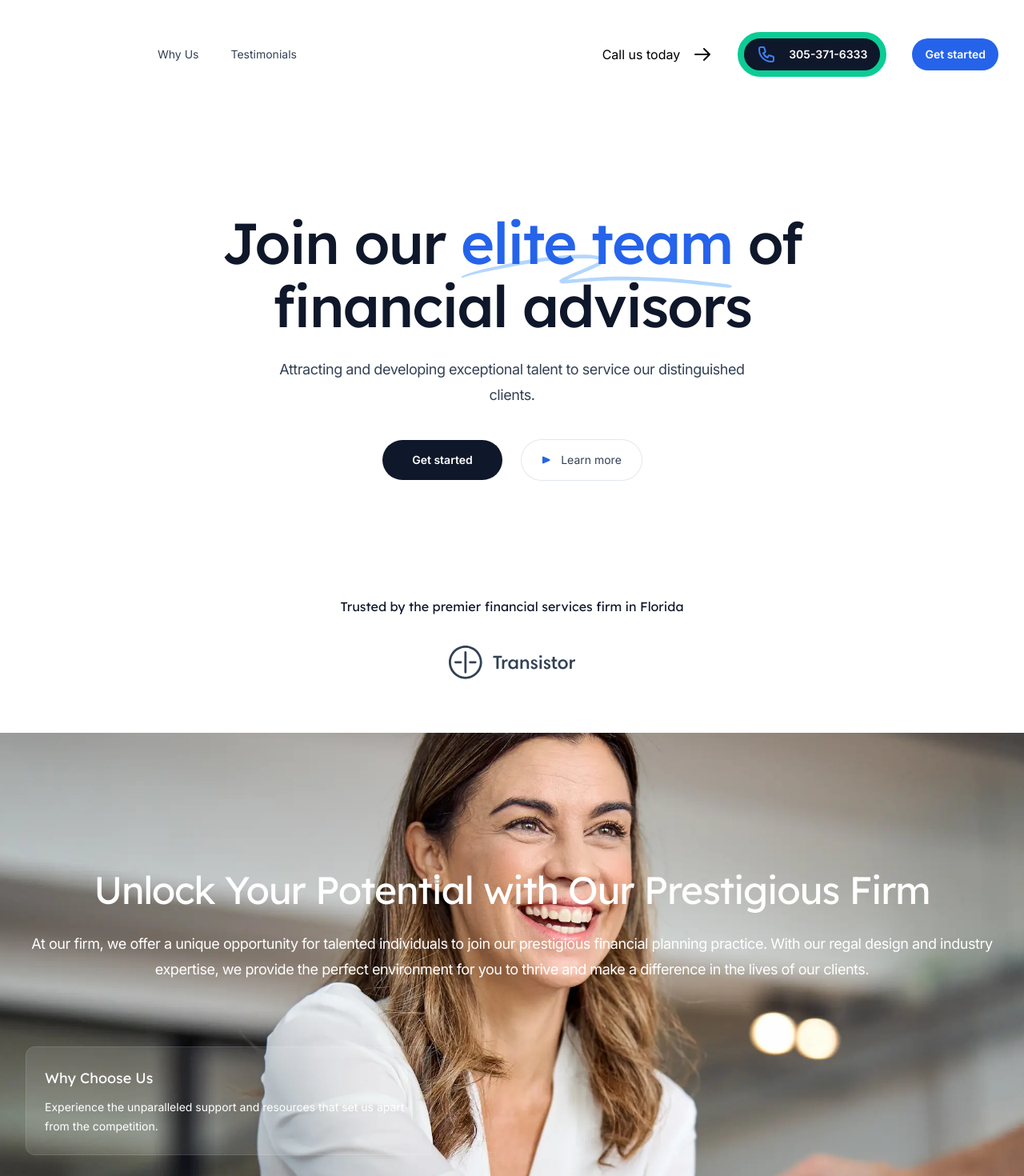
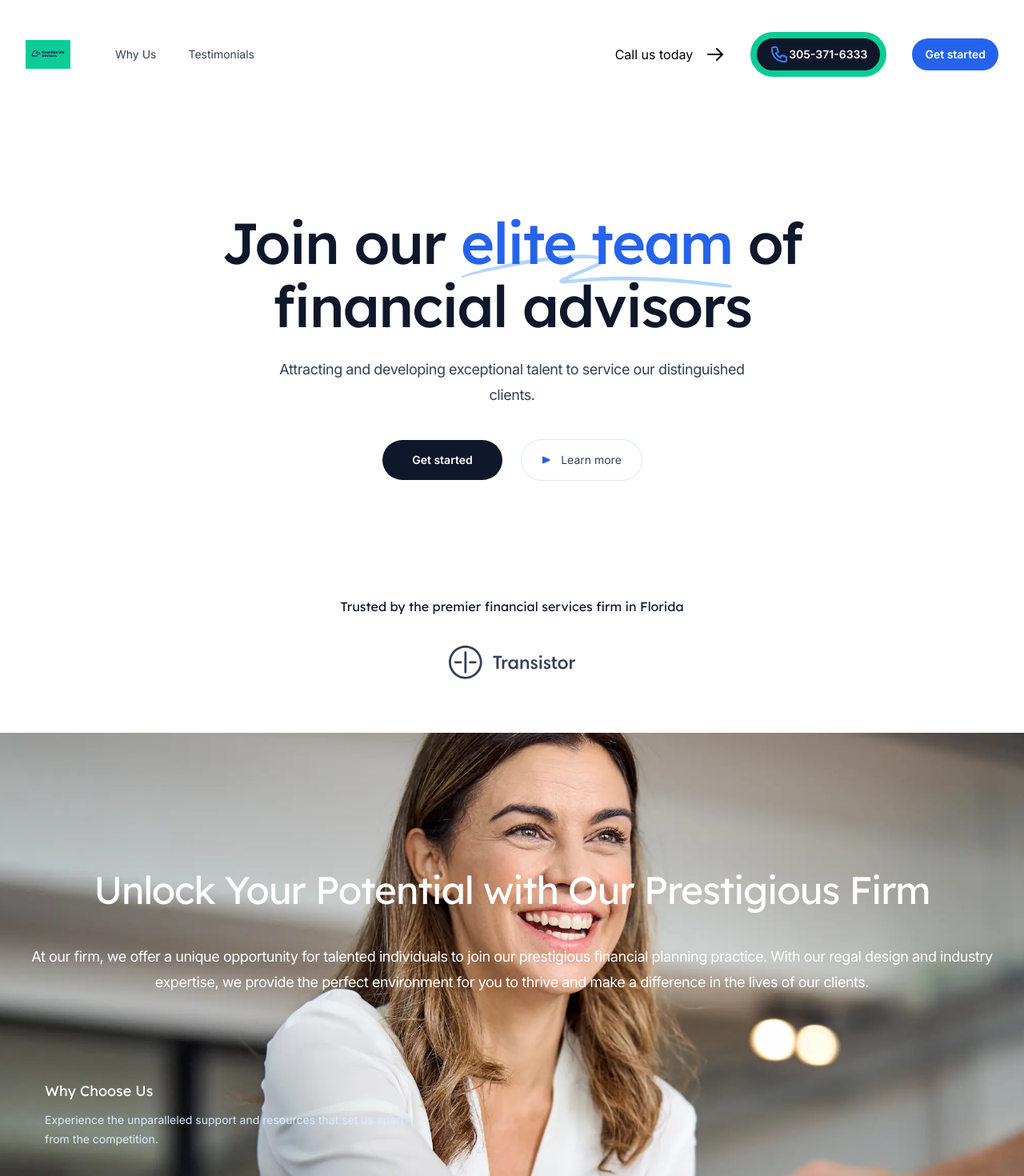
Before and after one commit to mpichardo305/gladvisors-v0, a Next.js app: page / in a window 1280 px wide. Shown: the top 1470 px of the page at 80% size. Built offline with nearby package versions, Linux system fonts and the light colour scheme.

Commit message:
couple fixes

```diff
--- a/src/components/Footer.jsx
+++ b/src/components/Footer.jsx
@@ -9,7 +9,7 @@ export function Footer() {
     <footer className="bg-slate-50">
       <Container>
         <div className="py-16">
-          <Logo className="mx-auto h-10 w-auto" />
+          {/* <Logo className="mx-auto h-10 w-auto" /> */}
           <nav className="mt-10 text-sm" aria-label="quick links">
             <div className="-my-1 flex justify-center gap-x-6">
               <NavLink href="#features">Why Us</NavLink>
@@ -18,14 +18,13 @@ export function Footer() {
           </nav>
         </div>
         <div className="flex flex-col items-center border-t border-slate-400/10 py-10 sm:flex-row-reverse sm:justify-between">
-          <div className="flex gap-x-6">
-          </div>
+          <div className="flex gap-x-6"></div>
           <p className="mt-6 text-sm text-slate-500 sm:mt-0">
             <NavLink href="#disclosure">Important Disclosure</NavLink>
           </p>
           <p className="mt-6 text-sm text-slate-500 sm:mt-0">
-            Copyright &copy; {new Date().getFullYear()} Guardian Life Advisors. All rights
-            reserved.
+            Copyright &copy; {new Date().getFullYear()} Guardian Life Advisors.
+            All rights reserved.
           </p>
         </div>
       </Container>
--- a/src/components/Header.jsx
+++ b/src/components/Header.jsx
@@ -112,8 +112,7 @@ export function Header() {
               />
             </div>
             <Button
-              className="border-8"
-              // Change backgroundColor based on state
+              className="border-8 hover:bg-white hover:text-black "
               style={{
                 backgroundColor: ({ isActive }) =>
                   isActive ? 'black' : '#0ccc94',
@@ -124,9 +123,9 @@ export function Header() {
               }}
               href="tel:3053716333"
             >
-              <div className="flex items-center gap-x-2 md:gap-x-4">
+              <div className="gap-x-2md:gap-x-4 flex items-center">
                 <PhoneIcon
-                  className="h-6 w-6 text-blue-500"
+                  className="h-6 w-6 text-blue-500 "
                   href="tel:3053716333"
                 />
                 305-371-6333
--- a/src/components/Logo.jsx
+++ b/src/components/Logo.jsx
@@ -3,8 +3,8 @@ import Image from 'next/image'
 
 export function Logo(props) {
   return (
-    <svg aria-hidden="true" viewBox="0 0 109 40" {...props}>
-      <Image src={EagleLogo} alt={'Logo'} width={56} height={56} unoptimized />
-    </svg>
+    // <svg aria-hidden="true" viewBox="0 0 109 40" {...props}>
+    <Image src={EagleLogo} alt={'Logo'} width={56} height={56} unoptimized />
+    // </svg>
   )
 }
--- a/src/components/PrimaryFeatures.jsx
+++ b/src/components/PrimaryFeatures.jsx
@@ -48,7 +48,7 @@ export function PrimaryFeatures() {
     <section
       id="features"
       aria-label="Features for running your books"
-      className="relative overflow-hidden bg-white-600 pb-28 pt-20 sm:py-32"
+      className="bg-white-600 relative overflow-hidden pb-28 pt-20 sm:py-32"
     >
       <Image
         className="absolute left-1/2 top-1/2 max-w-none translate-x-[-44%] translate-y-[-42%]"
@@ -59,11 +59,11 @@ export function PrimaryFeatures() {
         unoptimized
       />
       <Container className="relative">
-        <div className="max-w-2xl md:mx-auto md:text-center xl:max-w-none mt-10">
+        <div className="mt-10 max-w-2xl md:mx-auto md:text-center xl:max-w-none">
           <h2 className="font-display text-3xl tracking-tight text-white sm:text-4xl md:text-5xl">
             Unlock Your Potential with Our Prestigious Firm
           </h2>
-          <p className="mt-6 text-lg tracking-tight text-white mt-10">
+          <p className="mt-10 text-lg tracking-tight text-white">
             At our firm, we offer a unique opportunity for talented individuals
             to join our prestigious financial planning practice. With our regal
             design and industry expertise, we provide the perfect environment
@@ -83,19 +83,13 @@ export function PrimaryFeatures() {
                     <div
                       key={feature.title}
                       className={clsx(
-                        'group relative rounded-full px-4 py-1 lg:rounded-l-xl lg:rounded-r-none lg:p-6',
-                        selectedIndex === featureIndex
-                          ? 'bg-white lg:bg-white/10 lg:ring-1 lg:ring-inset lg:ring-white/10'
-                          : 'hover:bg-white/10 lg:hover:bg-white/5'
+                        'group relative rounded-full px-4 py-1 lg:rounded-l-xl lg:rounded-r-none lg:p-6	'
                       )}
                     >
                       <h3>
                         <Tab
                           className={clsx(
-                            'font-display text-lg [&:not(:focus-visible)]:focus:outline-none',
-                            selectedIndex === featureIndex
-                              ? 'text-blue-600 lg:text-white'
-                              : 'text-blue-100 hover:text-white lg:text-white'
+                            'cursor-default font-display text-lg text-blue-100 lg:text-white [&:not(:focus-visible)]:focus:outline-none'
                           )}
                         >
                           <span className="absolute inset-0 rounded-full lg:rounded-l-xl lg:rounded-r-none" />
@@ -104,10 +98,7 @@ export function PrimaryFeatures() {
                       </h3>
                       <p
                         className={clsx(
-                          'mt-2 hidden text-sm lg:block',
-                          selectedIndex === featureIndex
-                            ? 'text-white'
-                            : 'text-blue-100 group-hover:text-white'
+                          'mt-2 hidden text-sm text-blue-100 lg:block'
                         )}
                       >
                         {feature.description}
@@ -139,7 +130,7 @@ export function PrimaryFeatures() {
                             border: '1px solid black',
                             padding: '0.5rem 1rem',
                             fontSize: '1.125rem',
-                            cursor: 'pointer'
+                            cursor: 'pointer',
                           }}
                         >
                           <span>Learn More</span>
@@ -151,7 +142,7 @@ export function PrimaryFeatures() {
                             padding: '0.25rem 1rem',
                             fontSize: '1.125rem',
                             color: 'white',
-                            cursor: 'pointer'
+                            cursor: 'pointer',
                           }}
                           href="/register"
                         >
--- a/src/components/WhyUs.jsx
+++ b/src/components/WhyUs.jsx
@@ -28,7 +28,7 @@ export function WhyUs() {
             <ul role="list">
               {reasons.map((reason, reasonIndex) => (
                 <li key={reasonIndex} className="flex flex-col gap-y-8">
-                  <div className="font-display text-lg leading-7 text-slate-900">
+                  <div className="flex font-display text-lg leading-7 text-slate-900">
                     <CheckIcon
                       style={{ marginRight: '10px' }}
                       className="h-6 w-6 text-gray-500"
```
